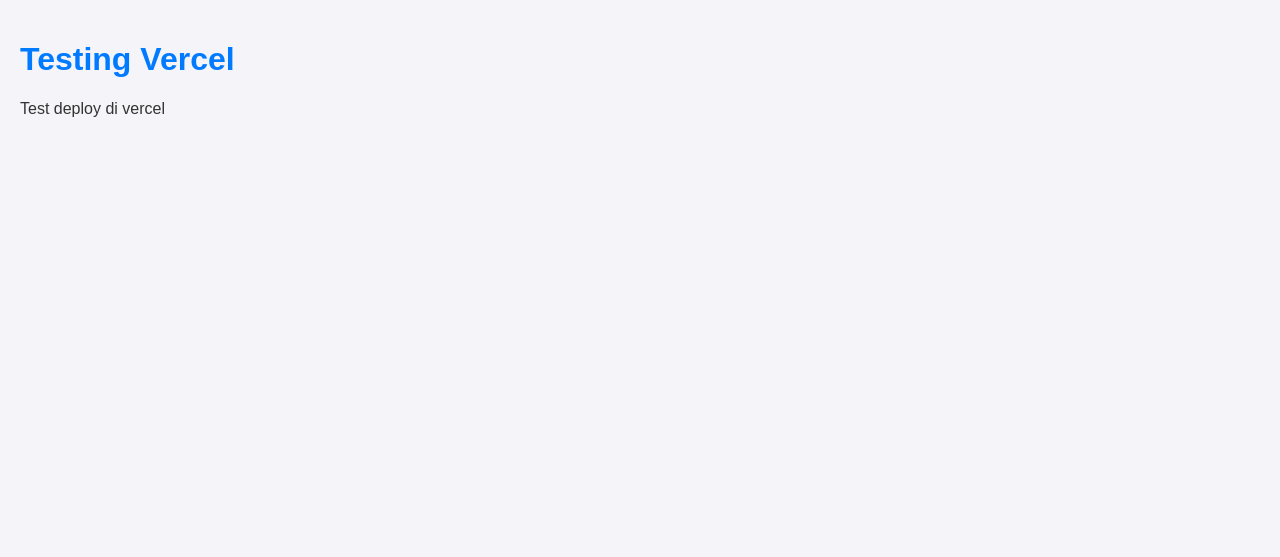
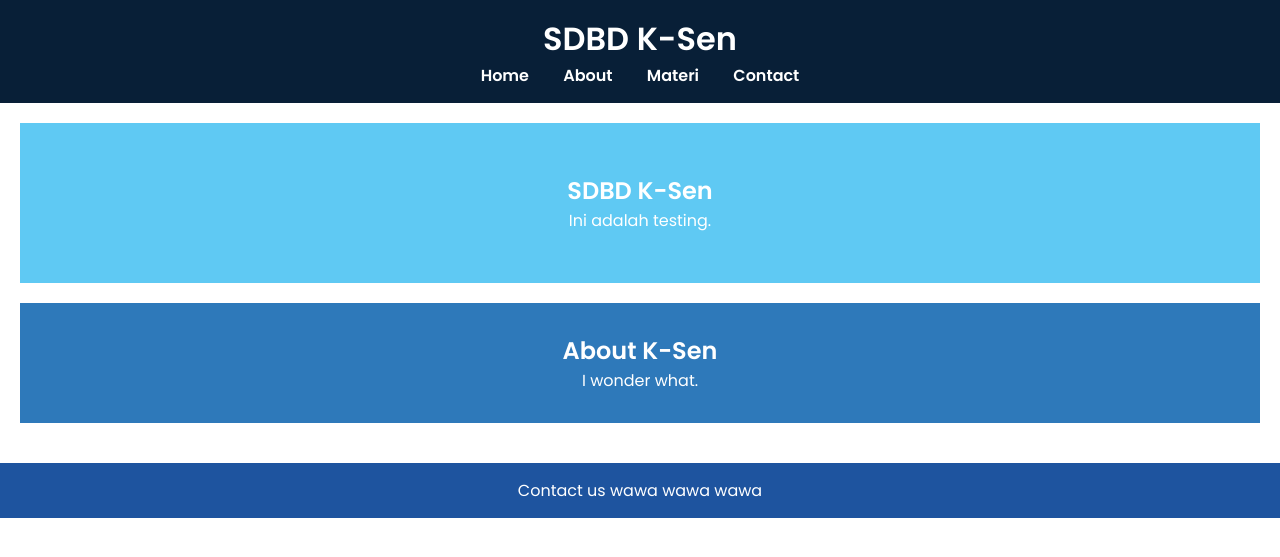
Before and after one commit to KazukiFujimaru/SDBD-KSen, a Flask app: page / in a window 1280 px wide. Shown: the top 557 px of the page. Run offline with Flask 2, Linux system fonts and the light colour scheme.

Commit message:
Rev: landing page + css

```diff
--- a/handlers/routes.py
+++ b/handlers/routes.py
@@ -4,6 +4,4 @@ from modules import modules
 def configure_routes(app):
     @app.route("/")
     def index():
-        hello = modules.hello()
-        content = modules.content()
-        return render_template("index.html", hello=hello, content=content)
+        return render_template("index.html")
--- a/static/styles/styles.css
+++ b/static/styles/styles.css
@@ -1 +1,65 @@
-/* style.css */
+/* Import Google Font */
+@import url('https://fonts.googleapis.com/css2?family=Poppins:wght@300;400;600&display=swap');
+
+* {
+    margin: 0;
+    padding: 0;
+    box-sizing: border-box;
+    font-family: 'Poppins', sans-serif;
+}
+
+/* Sticky Header */
+header {
+    position: sticky;
+    top: 0;
+    width: 100%;
+    background: #081f37;  /* first-color */
+    color: white;
+    padding: 15px 0;
+    text-align: center;
+    z-index: 1000;
+}
+
+nav ul {
+    list-style: none;
+    padding: 0;
+}
+
+nav ul li {
+    display: inline;
+    margin: 0 15px;
+}
+
+nav ul li a {
+    color: white;
+    text-decoration: none;
+    font-weight: bold;
+}
+
+/* Main Content */
+main {
+    padding: 20px;
+    text-align: center;
+}
+
+.hero {
+    background: #5fc9f3; /* second-color */
+    padding: 50px;
+    color: white;
+}
+
+.content {
+    background: #2e79ba; /* third-color */
+    padding: 30px;
+    color: white;
+    margin-top: 20px;
+}
+
+/* Footer */
+footer {
+    background: #1e549f; /* fourth-color */
+    color: white;
+    text-align: center;
+    padding: 15px;
+    margin-top: 20px;
+}
--- a/templates/index.html
+++ b/templates/index.html
@@ -1,17 +1,39 @@
 <!DOCTYPE html>
 <html lang="en">
-    <head>
-        <meta charset="UTF-8">
-        <meta name="viewport" content="width=device-width, initial-scale=1.0">
-        <!-- Judul Aplikasi -->
-        <title>Test</title>
-        <!--Link Referensi Style CSS -->
-        <link rel="stylesheet" href="{{ url_for('static', filename='styles/style.css') }}">
-    </head>
+<head>
+    <meta charset="UTF-8">
+    <meta name="viewport" content="width=device-width, initial-scale=1.0">
+    <title>Home</title>
+    <link rel="stylesheet" href="{{ url_for('static', filename='styles/styles.css') }}">
+</head>
+<body>
 
-    <!-- Isi Aplikasi -->
-    <body>
-        <h1>Testing Vercel</h1>
-        <p>Test deploy di vercel</p>
-    </body>
+    <header>
+        <h1>SDBD K-Sen</h1>
+        <nav>
+            <ul>
+                <li><a href="#">Home</a></li>
+                <li><a href="#">About</a></li>
+                <li><a href="#">Materi</a></li>
+                <li><a href="#">Contact</a></li>
+            </ul>
+        </nav>
+    </header>
+
+    <main>
+        <section class="hero">
+            <h2>SDBD K-Sen</h2>
+            <p>Ini adalah testing.</p>
+        </section>
+        <section class="content">
+            <h2>About K-Sen</h2>
+            <p>I wonder what.</p>
+        </section>
+    </main>
+
+    <footer>
+        <p>Contact us wawa wawa wawa</p>
+    </footer>
+
+</body>
 </html>
```
